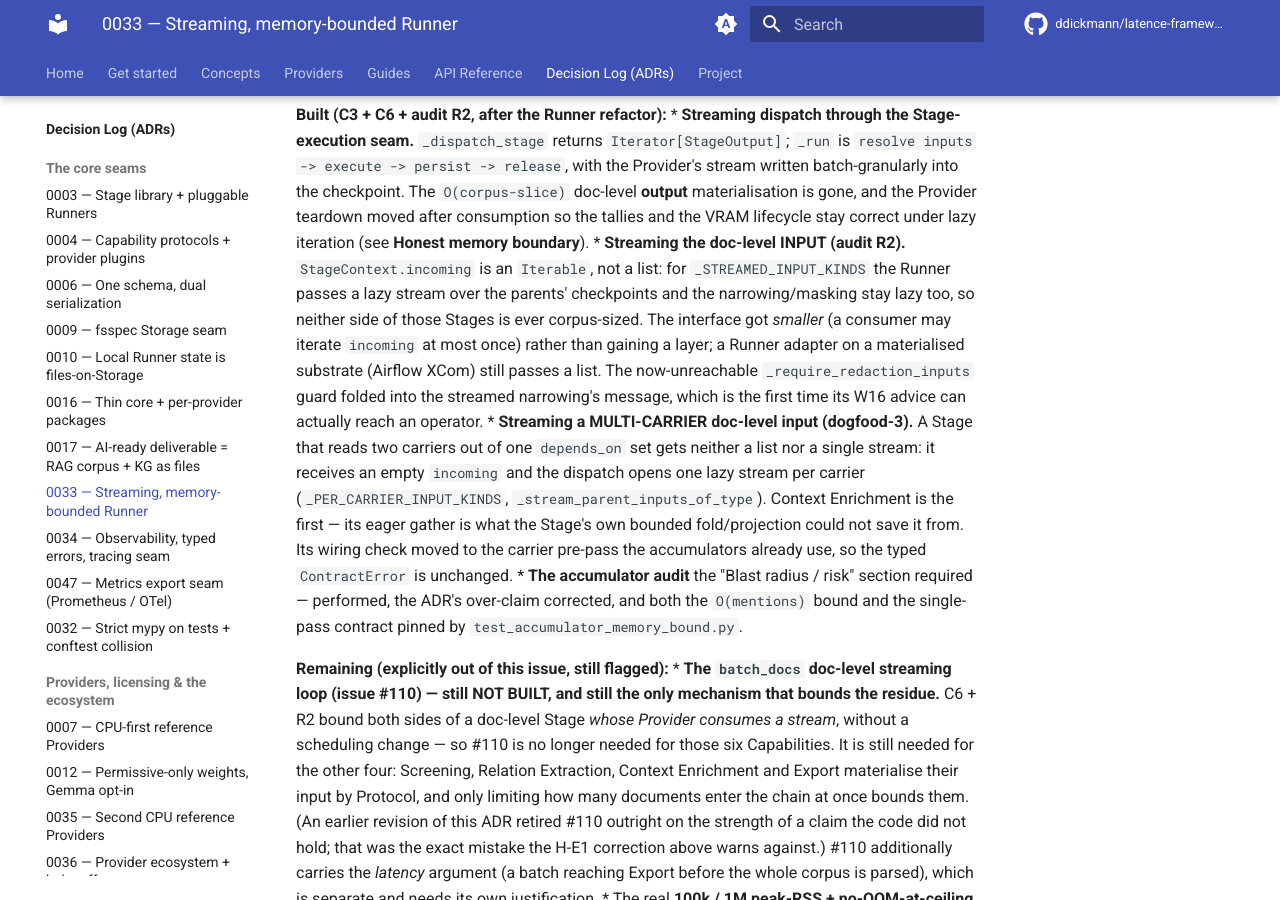
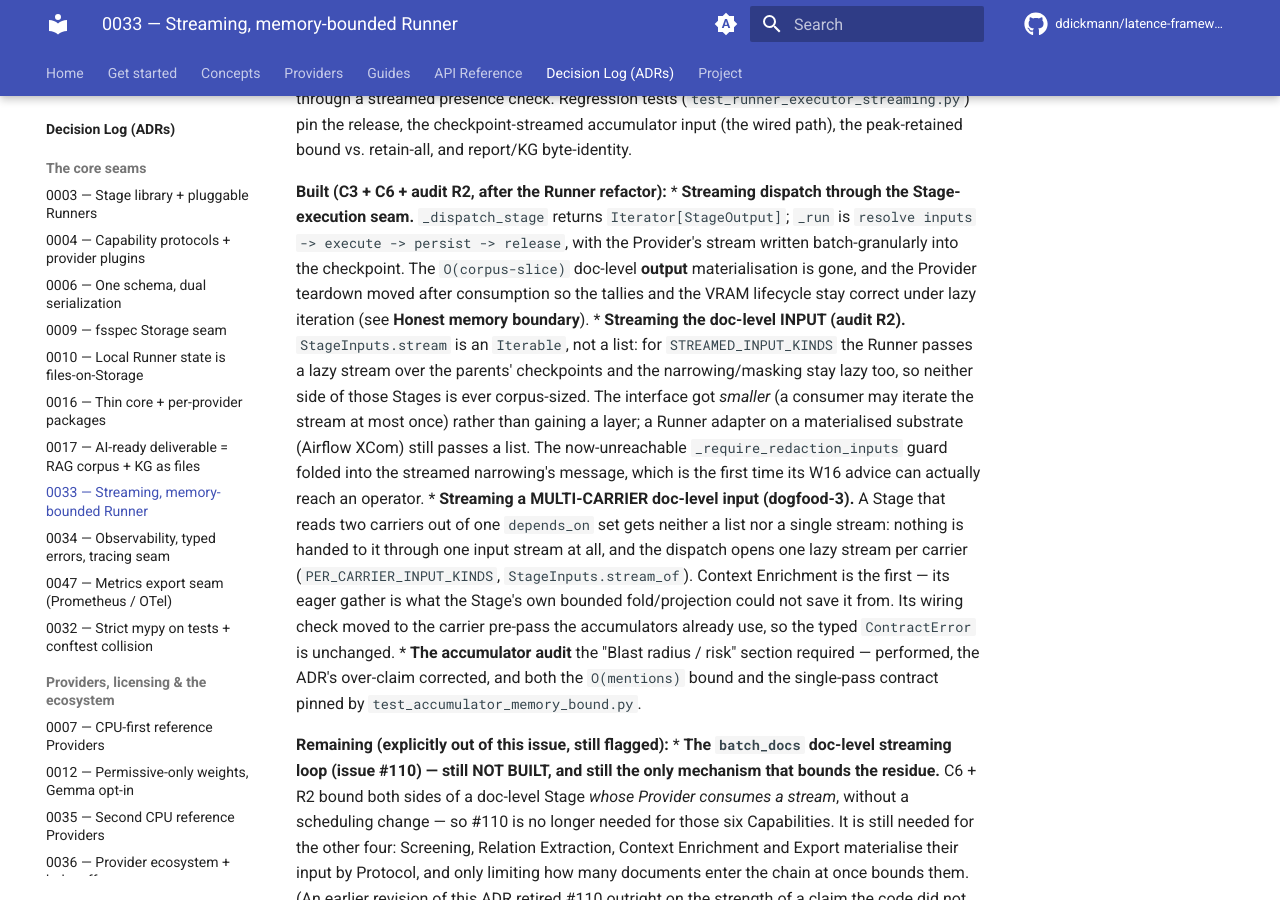
Before and after one commit to ddickmann/latence, an MkDocs documentation site: the page built from docs/adr/0033-streaming-memory-bounded-runner.md, in a window 1280 px wide and 900 px high, scrolled down 8865 px. Built offline with MkDocs 1.6.1 and Material for MkDocs 9.7.7, drawn with Linux system fonts in a browser that asks for light colours; comment, search, counter and statistics services are not loaded; some of the changed text lies outside the part shown.

Commit message:
wayfinder(findings): F11 + the ADR-0033 pointers follow the input plan home (Wave 4-I)
The two kind sets ADR-0033 names by their old private names are now DERIVED from the
Capability's `input_plan`, and the resolution they described lives in `StageInputs` — so
the ADR's symbol references, and the two Stage-module comments that pointed at
`runner._STREAMED_INPUT_KINDS` / `runner._PER_CARRIER_INPUT_KINDS`, are updated to the
real home. Decisions unchanged; only the pointers moved.

F11 records the one thing this wave deliberately did NOT take: the carrier scan's
short-circuit stays declared per-plan (Context Enrichment only), so the accumulator wiring
checks still pay a full pass over their input. It is verdict-identical to turn on for the
three presence-only rules and impossible for the two exclusive ones — a measurable
read-volume change to make on its own evidence, not inside a byte-identity-gated re-homing.

```diff
--- a/docs/adr/0033-streaming-memory-bounded-runner.md
+++ b/docs/adr/0033-streaming-memory-bounded-runner.md
@@ -10,9 +10,12 @@ exist as a list. `outputs` retains nothing at all by default; the finalized chec
 source of truth (ADR-0017) and every reader streams it back. The matching **doc-level input**
 materialisation — `_gather_inputs` concatenating every parent's records into the list a Stage held
 for its whole execution — was removed by **audit R2** for the Capabilities whose Protocol allows
-it (`_STREAMED_INPUT_KINDS`: Parse, Chunk, Schema Induction, Entity Extraction, Fused, Redaction),
+it (`STREAMED_INPUT_KINDS`: Parse, Chunk, Schema Induction, Entity Extraction, Fused, Redaction),
 and by **dogfood-3** for the multi-carrier Context Enrichment, which receives one independent lazy
-stream per carrier instead (`_PER_CARRIER_INPUT_KINDS`).
+stream per carrier instead (`PER_CARRIER_INPUT_KINDS`). Since the 2026-08 architecture pass
+(Wave 4-I) both sets are DERIVED from the Capability's own declared `input_plan`
+(`capability_descriptor.StageInputPlan`) rather than hand-maintained in the Runner, and the
+resolution itself is one object — `stage_inputs.StageInputs` — that the dispatch queries.
 It is **still whole-corpus for the rest** — Screening, Relation Extraction,
 Export — because their Provider materialises the input anyway. See **Honest memory boundary**
 below for the per-transient status; that residue is why this ADR is *partially*, not fully,
@@ -40,7 +43,7 @@ The local Runner is a whole-corpus-in-memory DAG executor: `runner.py` holds `ou
 ## Decision (two stage classes + incremental IO)
 The DAG splits into two kinds of stage, routed by CapabilityKind:
 
-1. **Streaming transforms** (doc-level: Source, Screening, Parse, Chunk, Entity, Relation, Redaction). These are per-document and independent, so the Runner *should* push the corpus through them in **bounded batches** (configurable `batch_docs`, default e.g. 256) instead of whole lists: a batch flows the full doc-level chain, its outputs are appended to checkpoints, then it is released before the next batch. Provider signatures are already `Iterable`-in/`Iterable`-out, so provider code barely changes — the change is in the Runner's execution loop. **STATUS: the `batch_docs` *scheduling* loop is still DEFERRED (issue #110); the per-Stage materialisation it was wanted for is gone for seven of the ten doc-level Capabilities.** What is built: the *release* of a doc-level Stage's retained output once its consumers have run (#69), the streamed **output** dispatch (C6), the streamed **input** for `_STREAMED_INPUT_KINDS` (audit R2) and the per-carrier streamed input for `_PER_CARRIER_INPUT_KINDS` (dogfood-3) — so those Stages are `O(checkpoint batch)` on both sides without any scheduling change. Screening / Relation / Export still materialise their input by Provider Protocol, and only `batch_docs` bounds those.
+1. **Streaming transforms** (doc-level: Source, Screening, Parse, Chunk, Entity, Relation, Redaction). These are per-document and independent, so the Runner *should* push the corpus through them in **bounded batches** (configurable `batch_docs`, default e.g. 256) instead of whole lists: a batch flows the full doc-level chain, its outputs are appended to checkpoints, then it is released before the next batch. Provider signatures are already `Iterable`-in/`Iterable`-out, so provider code barely changes — the change is in the Runner's execution loop. **STATUS: the `batch_docs` *scheduling* loop is still DEFERRED (issue #110); the per-Stage materialisation it was wanted for is gone for seven of the ten doc-level Capabilities.** What is built: the *release* of a doc-level Stage's retained output once its consumers have run (#69), the streamed **output** dispatch (C6), the streamed **input** for `STREAMED_INPUT_KINDS` (audit R2) and the per-carrier streamed input for `PER_CARRIER_INPUT_KINDS` (dogfood-3) — so those Stages are `O(checkpoint batch)` on both sides without any scheduling change. Screening / Relation / Export still materialise their input by Provider Protocol, and only `batch_docs` bounds those.
 2. **Accumulators** (corpus-level: Profiling, Disambiguation, Graph Assembly). These inherently need the whole corpus, but their **output is bounded by the knowledge-graph size, not the corpus size** — canonical entities, KG nodes/edges, corpus features — which is `O(entities + edges) << O(all mentions)`. The design formalizes the contract that an accumulator consumes a stream and holds only bounded aggregate/canonical state (Profiling already spills features; Disambiguation/Graph already emit canonical records, not raw mentions). They receive the doc-level output as a stream (read back from checkpoints batch-by-batch), not a materialized list.
 
 **Incremental Export.** Replace `from_pylist(whole)` with a `pq.ParquetWriter` writing **row-group batches** + JSONL append. This kills the single biggest transient (peak RSS currently coincides with Export).
@@ -90,24 +93,24 @@ per-transient** boundary, not the aspirational end state.
 * **The doc-level stage INPUT materialisation — for seven of the ten Capabilities (audit R2 +
   dogfood-3).**
   C6 bounded only the output side; the input side was still `_gather_inputs` concatenating every
-  parent's records into one list that lived in `ctx.incoming` for the Stage's entire execution,
+  parent's records into one list that reached the dispatch for the Stage's entire execution,
   with `_as_type` building a second list of the same size and (under `extract_on: masked`)
   `_extract_input_chunks` a third of fresh `model_copy` objects. Measured on the shipped code:
-  an Entity Stage's `ctx.incoming` held 48 records at 4 documents and 192 at 16 — exactly linear.
-  For the Capabilities in `runner._STREAMED_INPUT_KINDS` — **Parse, Chunk, Schema Induction,
+  an Entity Stage's gathered input held 48 records at 4 documents and 192 at 16 — exactly linear.
+  For the Capabilities in `STREAMED_INPUT_KINDS` — **Parse, Chunk, Schema Induction,
   Entity Extraction, Fused, Redaction** — the Runner now hands the Stage a lazy stream over the
-  parents' checkpoints (`_stream_doc_inputs` + `_as_type_stream` +
+  parents' checkpoints (`StageInputs.stream` + `_as_type_stream` +
   `_extract_input_chunks_streamed`); pulling the *k*-th input record has read exactly *k* records
   back. Both sides of those Stages are `O(checkpoint batch)`. `records_in` stays exact without a
-  buffer: `_streamed_input_count` counts the checkpoint's lines (one record per line by
+  buffer: `StageInputs.count` counts the checkpoint's lines (one record per line by
   construction of `_write_checkpoint`) rather than decoding the corpus a second time.
-  * **The MULTI-CARRIER case — Context Enrichment (`_PER_CARRIER_INPUT_KINDS`, dogfood-3).** One
+  * **The MULTI-CARRIER case — Context Enrichment (`PER_CARRIER_INPUT_KINDS`, dogfood-3).** One
     `incoming` stream cannot serve a Stage that reads two carriers out of one `depends_on` set,
     which is why this Capability was first listed as inherently unbounded: partitioning the stream
     buffers at least one side. But its Provider consumes each input exactly once and folds/projects
     on arrival, so the Runner hands it NOTHING through `incoming` (an empty list) and opens one
     independent lazy stream per carrier over the same parents
-    (`_stream_parent_inputs_of_type`) — N carriers cost N `O(1)`-memory passes over re-readable
+    (`StageInputs.stream_of`) — N carriers cost N `O(1)`-memory passes over re-readable
     checkpoints, the trade Disambiguation already makes for its mention + relation streams. This
     was not academic: the S3 UDA run (220 129 chunks / ~90 k graph records, a fixture-measured
     ~5.1 kB per `GraphNode`) was OOM-killed with the gathered list resident, inside a 29 GB cgroup.
@@ -207,7 +210,7 @@ KG) would need sharding / external accumulator state — a separate effort, out
 
 **Net:** IO transients (Export + checkpoint write) and the retained live set are bounded; a
 doc-level Stage's transient is bounded on **both** sides for the six Capabilities in
-`_STREAMED_INPUT_KINDS` plus Context Enrichment (`_PER_CARRIER_INPUT_KINDS`, one lazy stream per
+`STREAMED_INPUT_KINDS` plus Context Enrichment (`PER_CARRIER_INPUT_KINDS`, one lazy stream per
 carrier), and on the **output side only** for Screening / Relation /
 Export, whose input is still `O(corpus-slice)` because their Provider materialises it;
 corpus-level memory is bounded by the KG for Profiling/Graph and by the **mention set** for
@@ -299,17 +302,17 @@ Runner execution loop + checkpoint format (batch-granular) + Export writer chang
   **output** materialisation is gone, and the Provider teardown moved after consumption so the
   tallies and the VRAM lifecycle stay correct under lazy iteration (see **Honest memory
   boundary**).
-* **Streaming the doc-level INPUT (audit R2).** `StageContext.incoming` is an `Iterable`, not a
-  list: for `_STREAMED_INPUT_KINDS` the Runner passes a lazy stream over the parents' checkpoints
+* **Streaming the doc-level INPUT (audit R2).** `StageInputs.stream` is an `Iterable`, not a
+  list: for `STREAMED_INPUT_KINDS` the Runner passes a lazy stream over the parents' checkpoints
   and the narrowing/masking stay lazy too, so neither side of those Stages is ever corpus-sized.
-  The interface got *smaller* (a consumer may iterate `incoming` at most once) rather than gaining
+  The interface got *smaller* (a consumer may iterate the stream at most once) rather than gaining
   a layer; a Runner adapter on a materialised substrate (Airflow XCom) still passes a list. The
   now-unreachable `_require_redaction_inputs` guard folded into the streamed narrowing's message,
   which is the first time its W16 advice can actually reach an operator.
 * **Streaming a MULTI-CARRIER doc-level input (dogfood-3).** A Stage that reads two carriers out of
-  one `depends_on` set gets neither a list nor a single stream: it receives an empty `incoming` and
-  the dispatch opens one lazy stream per carrier (`_PER_CARRIER_INPUT_KINDS`,
-  `_stream_parent_inputs_of_type`). Context Enrichment is the first — its eager gather is what the
+  one `depends_on` set gets neither a list nor a single stream: nothing is handed to it through
+  one input stream at all, and the dispatch opens one lazy stream per carrier
+  (`PER_CARRIER_INPUT_KINDS`, `StageInputs.stream_of`). Context Enrichment is the first — its eager gather is what the
   Stage's own bounded fold/projection could not save it from. Its wiring check moved to the carrier
   pre-pass the accumulators already use, so the typed `ContractError` is unchanged.
 * **The accumulator audit** the "Blast radius / risk" section required — performed, the ADR's
```
Also changed, not shown: issues/wayfinder-enterprise-serving/FINDINGS.md (+21 -0 lines), 3 other files.
